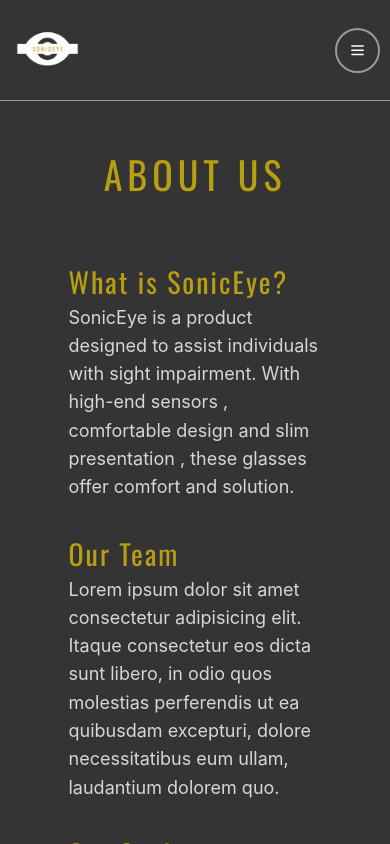
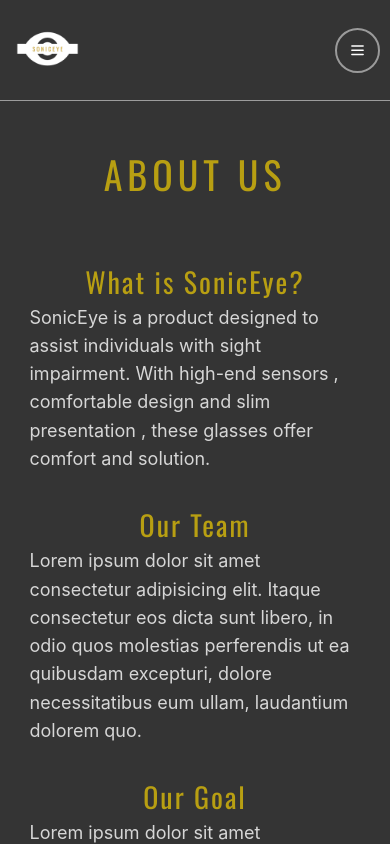
Before and after one commit to ElsonNezaj/soniceye, a React (Create React App) app: page /about in a window 390 px wide. Built offline with nearby package versions, Linux system fonts and the light colour scheme.

Commit message:
fixes for about page tablet

```diff
--- a/src/components/AboutPage/styles.module.scss
+++ b/src/components/AboutPage/styles.module.scss
@@ -4,6 +4,10 @@
   margin: 0 auto;
   display: flex;
   flex-direction: column;
+
+  @media (max-width: 1200px) {
+    width: 90%;
+  }
 }
 
 .title {
@@ -51,8 +55,12 @@
   color: rgba(255, 217, 0, 0.65);
   letter-spacing: 2px;
 
+  @media (max-width: 1200px) {
+    font-size: 28px;
+  }
+
   @media (max-width: 900px) {
-    font-size: 28px;
+    text-align: center;
   }
 }
 
@@ -60,7 +68,7 @@
   color: rgba(255, 255, 255, 0.8);
   font-size: 20px;
 
-  @media (max-width: 900px) {
+  @media (max-width: 1200px) {
     font-size: 18px;
   }
 }
```
